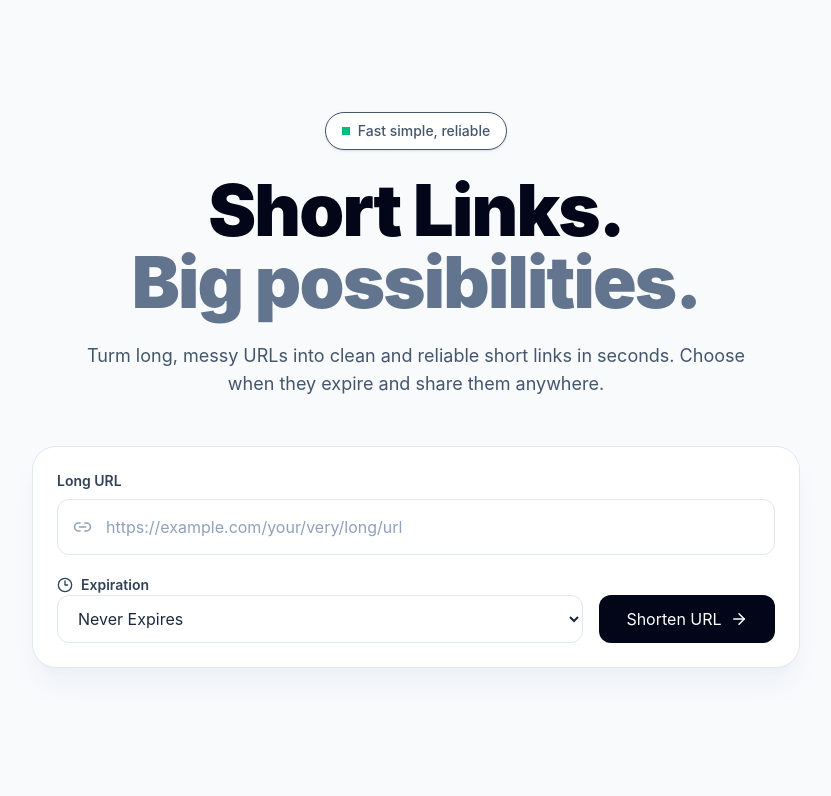
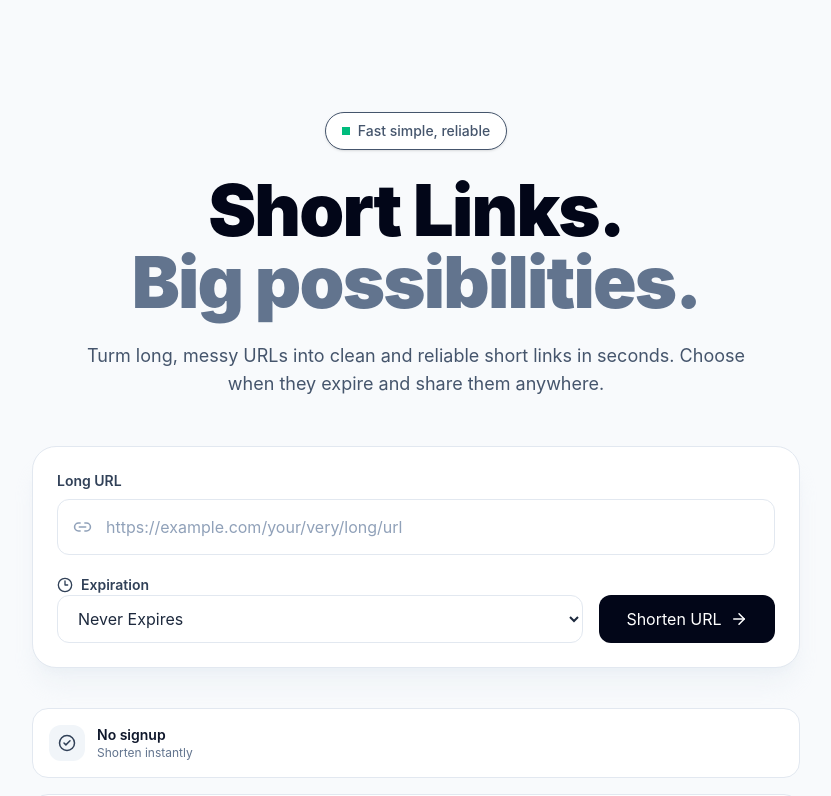
Before and after one commit to BramTechxxvi/url-shortner-service-py, a React (Vite) app in the folder frontend/: page / in a window 1280 px wide. Shown: the top 796 px of the page, without its empty margins (224-1055 px from the left). Built offline with nearby package versions, Linux system fonts and the light colour scheme; no server answers.

Commit message:
update app.tsx

```diff
--- a/frontend/src/App.tsx
+++ b/frontend/src/App.tsx
@@ -20,7 +20,21 @@ function Feature({
   description
 }: FeatureProps) {
   return(
-    <div></div>
+
+    <div className="flex items-center gap-3 rounded-2xl border border-slate-200 bg-white px-4 py-4">
+      <span className="flex h-9 w-9 shrink-0 items-center justify-center rounded-xl bg-slate-100 text-slate-700">
+        {icon}
+      </span>
+
+      <div className="min-w-0">
+        <p className="text-sm font-semibold text-slate-900">
+          {title}
+        </p>
+        <p className="text-xs text-slate-500">
+          {description}
+        </p>
+      </div>
+    </div>
   )
 }
 
```
